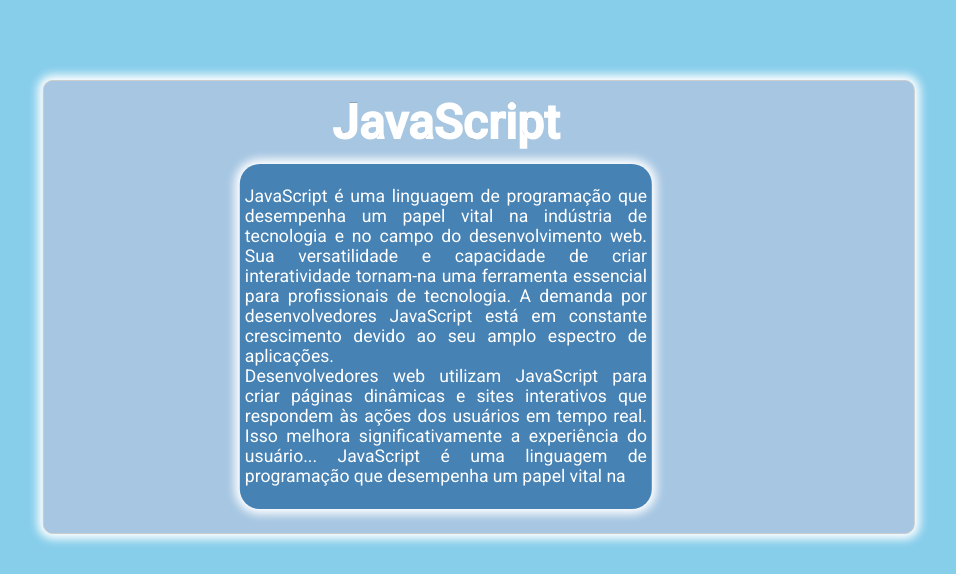
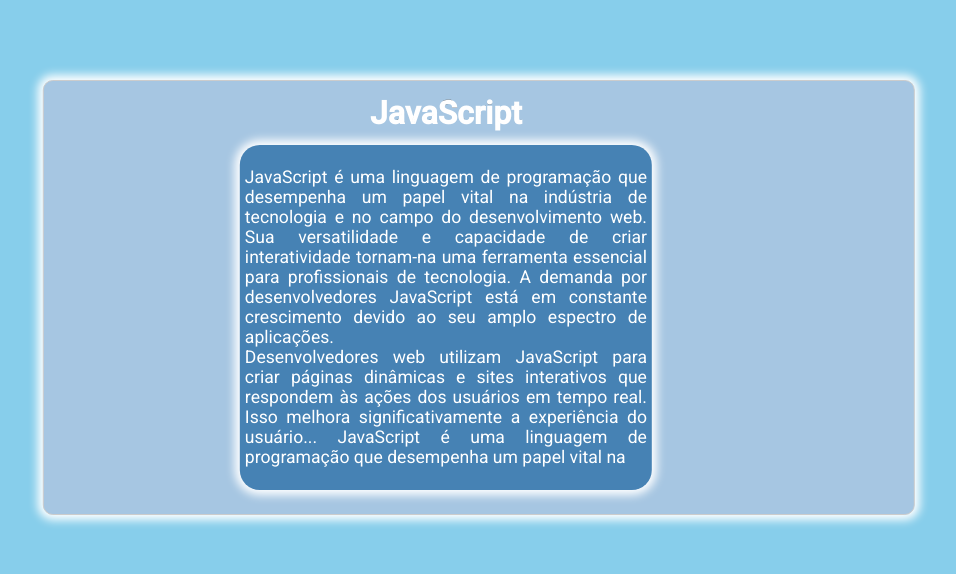
Before and after one commit to ricardo-ervilha/Hello-World-Trainee-2023.2, a PHP site: template app/views/site/postIndividual.html in a window 1280 px wide. Shown: the top 574 px of the page, without its empty margins (161-1117 px from the left). Run offline with PHP 8.4, Linux system fonts and the light colour scheme; the template is opened without the code that fills it, so the values that code supplies are empty.

Commit message:
fontSize_PostIndividual

```diff
--- a/public/css/postIndividual.css
+++ b/public/css/postIndividual.css
@@ -276,12 +276,7 @@ button:focus {
         top: 4%;
         left: 7%;
     }
-    .card-title {
-        top: 5%;
-        left: 31%;
-        scale: 190%;
-        height: auto;
-    }
+
     .card-content {
         top: 15%;
         left: 5%;
@@ -291,6 +286,10 @@ button:focus {
     .card-text {
         font-size: 23px;
     }        */
+
+    .card-title {
+        font-size: 2rem;
+    }
 
     .vertical {
         scale: 0;
```
